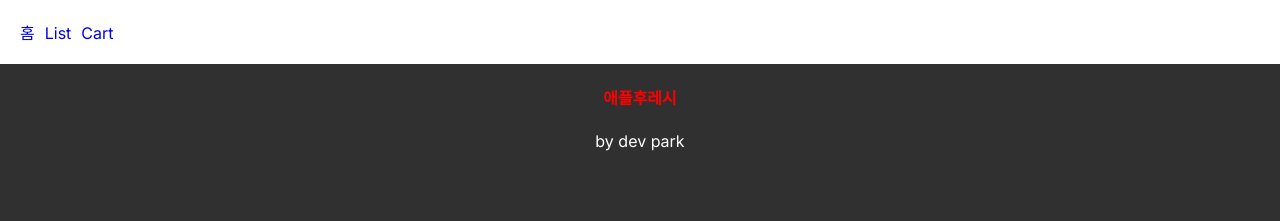
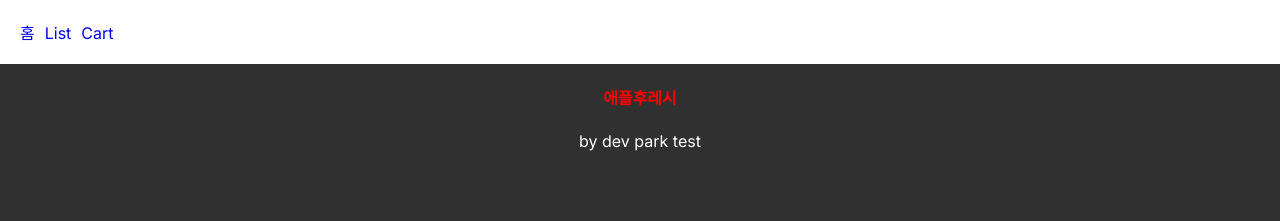
Before and after one commit to ddokn/next-js, a Next.js app in the folder fresh/: page / in a window 1280 px wide. Shown: the top 221 px of the page. Built offline with nearby package versions, Linux system fonts and the light colour scheme.

Commit message:
Home test commit

```diff
--- a/fresh/app/page.js
+++ b/fresh/app/page.js
@@ -3,7 +3,7 @@ export default function Home() {
   return (
     <div>
       <h4 style={{ color: 'red', textAlign: 'center' }}>애플후레시</h4>
-      <p className="title-sub">by dev { name }</p>
+      <p className="title-sub">by dev { name } test</p>
     </div>
   );
 }
```
